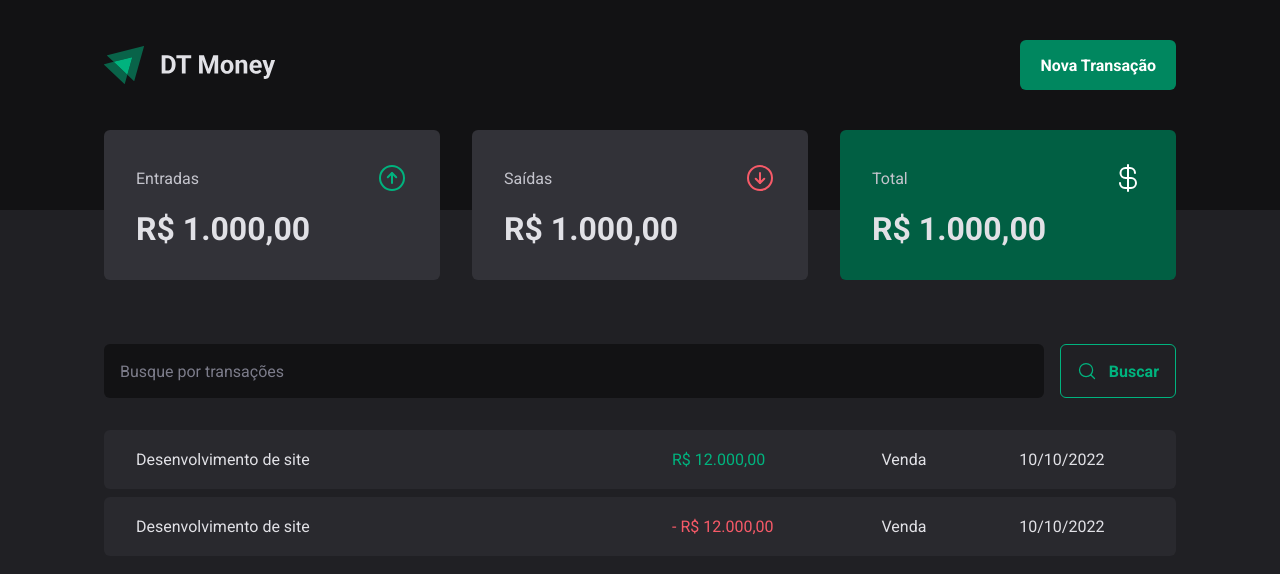
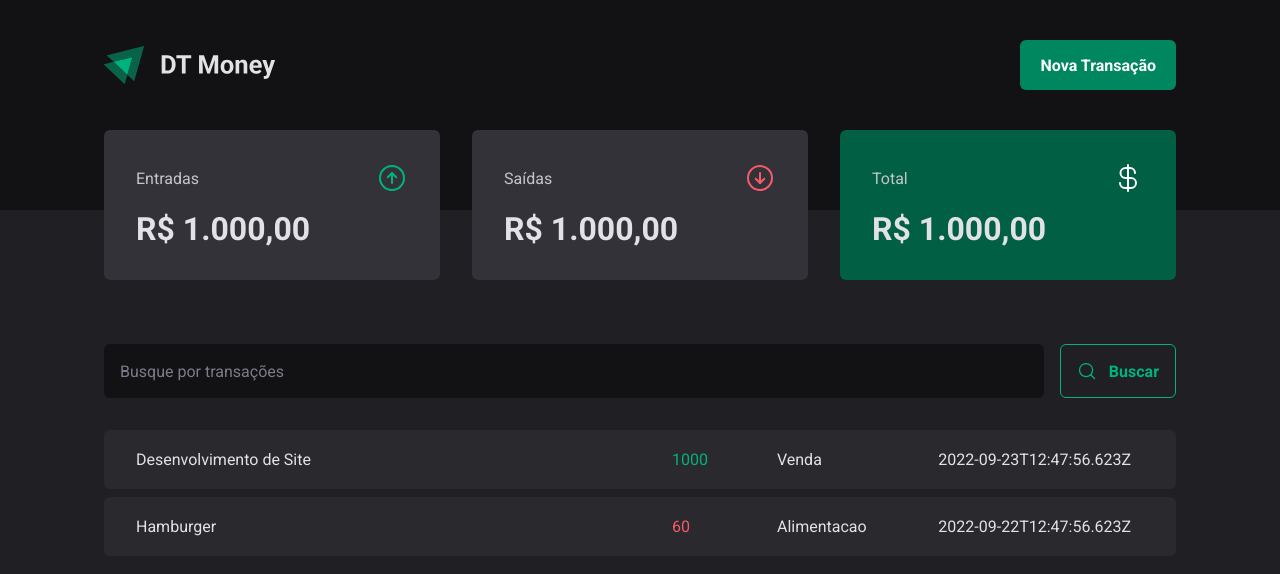
Before and after one commit to rodrocha444/dt-money-rocketseat, a React (Vite) app: page / in a window 1280 px wide. Shown: the top 574 px of the page. Built offline with nearby package versions, Linux system fonts and the light colour scheme; data requests are answered from the project's data file.

Commit message:
loadTransactions implementada com fetch

```diff
--- a/package.json
+++ b/package.json
@@ -5,6 +5,7 @@
   "type": "module",
   "scripts": {
     "dev": "vite",
+    "dev:server": "json-server server.json -w -d 500",
     "build": "tsc && vite build",
     "preview": "vite preview"
   },
--- a/server.json
+++ b/server.json
@@ -13,7 +13,7 @@
       "description": "Hamburger",
       "type": "outcome",
       "category": "Alimentacao",
-      "price": 50,
+      "price": 60,
       "createdAt": "2022-09-22T12:47:56.623Z"
     }
   ]
--- a/src/pages/Transactions/index.tsx
+++ b/src/pages/Transactions/index.tsx
@@ -1,9 +1,32 @@
+import { useEffect, useState } from "react";
 import { Header } from "../../components/Header";
 import { Summary } from "../../components/Summary";
 import { SearchForm } from "./components/SearchForm";
 import { PriceHighlight, TransactionsContainer, TransactionsTable } from "./styles";
 
+interface Transaction {
+  id: number;
+  description: string;
+  type: 'income' | 'outcome';
+  price: number;
+  category: string;
+  createdAt: string;
+}
+
 export function Transactions() {
+  const [transactions, setTransactions] = useState<Transaction[]>([]);
+
+  async function loadTransactions() {
+    const response = await fetch('http://localhost:3000/transactions')
+    const data = await response.json();
+
+    setTransactions(data);
+  }
+
+  useEffect(() => {
+    loadTransactions();
+  }, [])
+
   return (
     <div>
       <Header />
@@ -14,18 +37,18 @@
 
         <TransactionsTable>
           <tbody>
-            <tr>
-              <td width="50%">Desenvolvimento de site</td>
-              <PriceHighlight variant="income">R$ 12.000,00</PriceHighlight>
-              <td>Venda</td>
-              <td>10/10/2022</td>
-            </tr>
-            <tr>
-              <td width="50%">Desenvolvimento de site</td>
-              <PriceHighlight variant="outcome">- R$ 12.000,00</PriceHighlight>
-              <td>Venda</td>
-              <td>10/10/2022</td>
-            </tr>
+            {transactions.map(transaction => {
+              return (
+                <tr key={transaction.id}>
+                  <td width="50%">{transaction.description}</td>
+                  <PriceHighlight variant={transaction.type}>
+                    {transaction.price}
+                  </PriceHighlight>
+                  <td>{transaction.category}</td>
+                  <td>{transaction.createdAt}</td>
+                </tr>
+              )
+            })}
           </tbody>
         </TransactionsTable>
       </TransactionsContainer>
```
